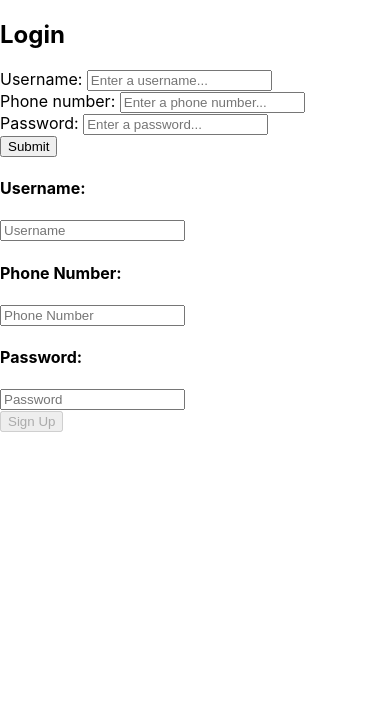
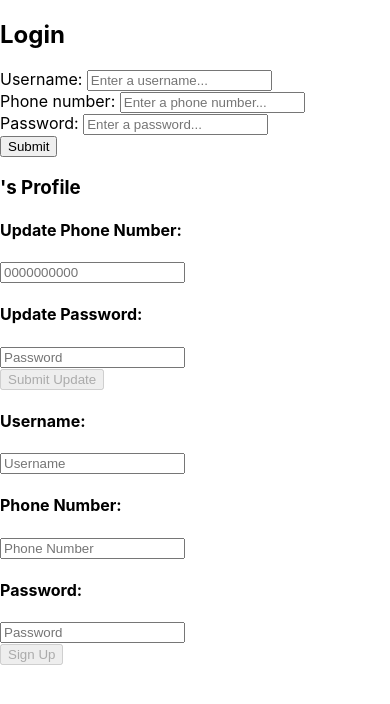
Before and after one commit to Build-Week-Water-My-Plants-tt67/frontend, a React (Create React App) app: page / in a window 390 px wide. Shown: the top 704 px of the page. Built offline with nearby package versions, Linux system fonts and the light colour scheme.

Commit message:
Added edit user phone number and password

```diff
--- a/src/App.js
+++ b/src/App.js
@@ -4,6 +4,7 @@ import schema from './formSchema'
 import * as yup from 'yup';
 import axios from 'axios';
 import LoginForm from './components/Login'
+import EditUser from './components/EditUser'
 
 const initialFormValues = {
   username: "",
@@ -46,6 +47,7 @@ const App = () => {
      setError("Details do not match user");
     }
   }
+
 
   const Logout = () => {
     console.log("Logged out");
@@ -115,6 +117,17 @@ const App = () => {
       ) : (
         <LoginForm Login={Login} error={error}/>
       )}
+
+        <div>
+          <EditUser
+              values={formValues}
+              change={inputChange}
+              submit={formSubmit}
+              disabled={disabled}
+              errors={formErrors}
+              />
+       </div>
+
       <div>
           <SignUp
               values={formValues}
--- /dev/null
+++ b/src/components/EditUser.js
@@ -0,0 +1,62 @@
+import React from 'react';
+
+export default function Form (props) {
+  const { values, change, submit, disabled, errors} = props
+
+  const onChange = evt => {
+    const { name, value } = evt.target
+    change(name, value)
+  }
+
+    const onSubmit = evt => {
+        evt.preventDefault()
+        submit()
+    }
+
+  return (
+    <>
+<div>
+    <div>
+
+    <form onSubmit={onSubmit} id="Edit-User">
+        <div>
+          <em>
+          <div>{errors.phoneNumber}</div>
+          <div>{errors.password}</div>
+          </em>
+        </div>
+        <div>
+        <h3>{values.username}'s Profile</h3>
+        <label><h4>Update Phone Number: {values.phoneNumber} </h4>
+          <input
+            type="text"
+            value={values.phoneNumber}
+            onChange={onChange}
+            name="phoneNumber"
+            id="number-input"
+            placeholder="0000000000"
+            maxLength="10"
+          />
+        </label>
+
+        <label><h4>Update Password: {values.password} </h4>
+          <input
+            type="password"
+            value={values.password}
+            onChange={onChange}
+            name="password"
+            id="pwd-input"
+            placeholder="Password"
+            maxLength="30"
+          />
+        </label>
+        <div id="submit-update">
+          <button id="submit-update" disabled={disabled}>Submit Update</button>
+        </div>
+    </div>
+    </form>
+  </div>
+</div>
+</>
+  )
+}
```
